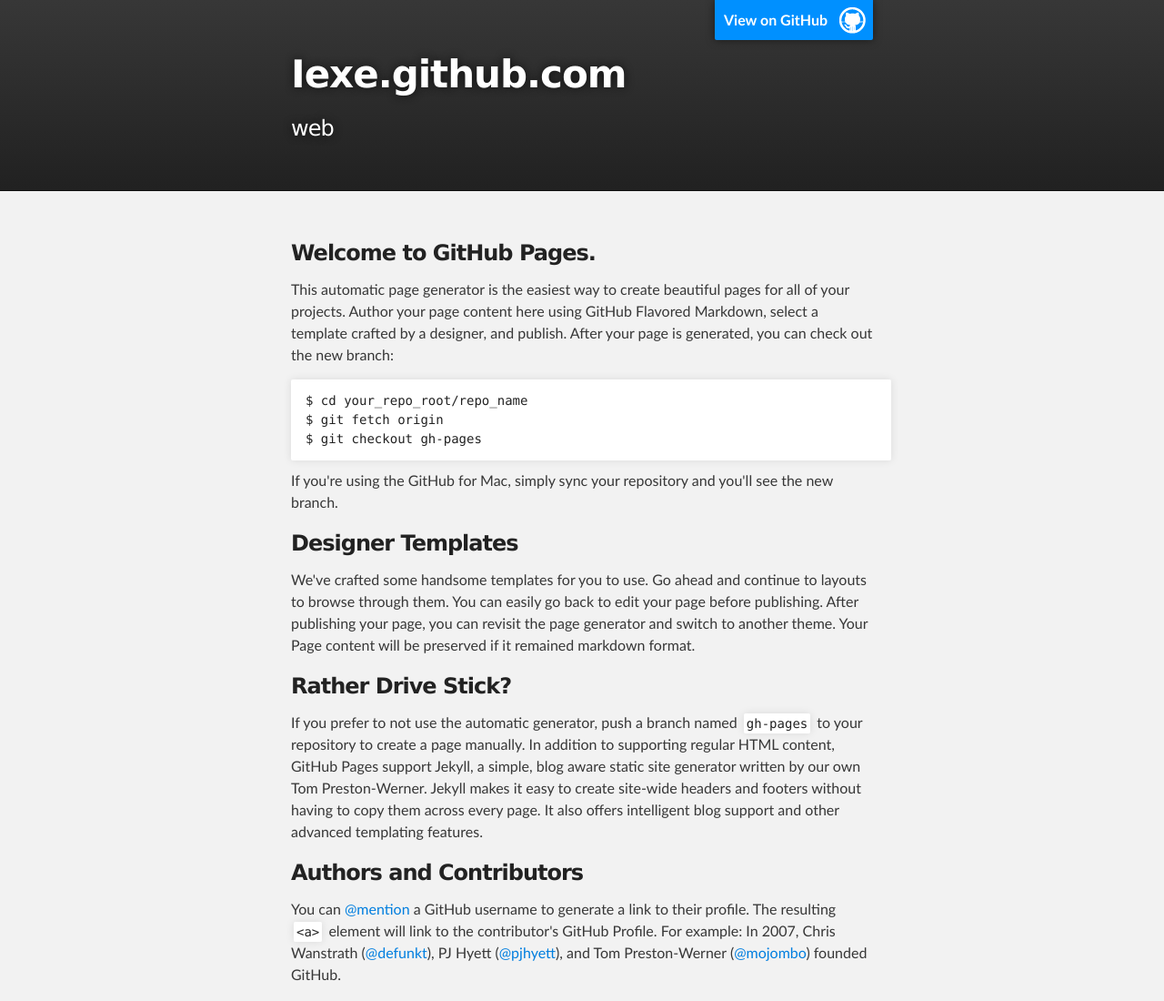
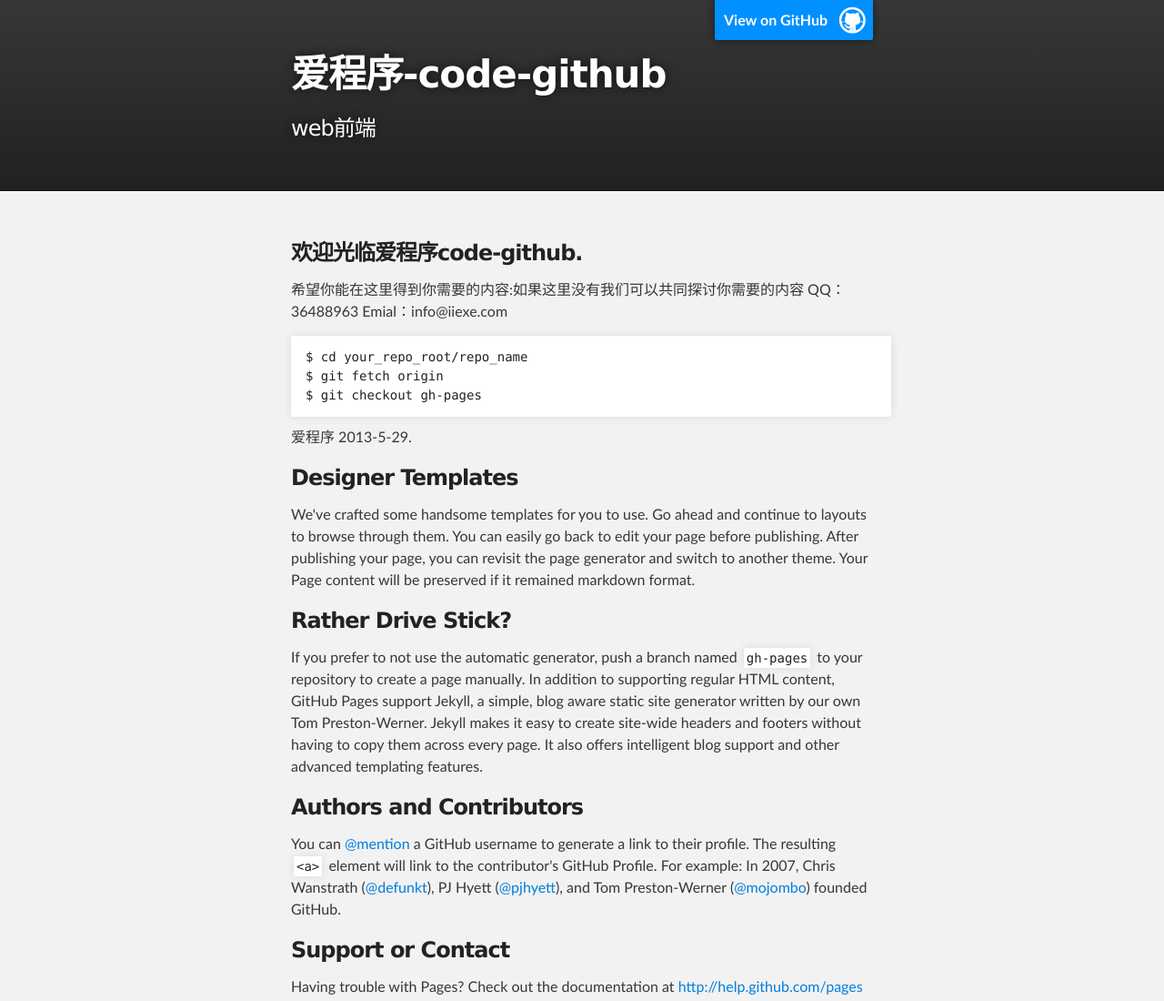
Before and after one commit to iexe/iexe.github.com, a plain HTML site: page index.html in a window 1280 px wide. Shown: the top 1100 px of the page at 91% size. Drawn offline with Linux system fonts and the light colour scheme.

Commit message:
Update index.html

```diff
--- a/index.html
+++ b/index.html
@@ -18,8 +18,8 @@
         <header class="inner">
           <a id="forkme_banner" href="https://github.com/iexe">View on GitHub</a>
 
-          <h1 id="project_title">Iexe.github.com</h1>
-          <h2 id="project_tagline">web</h2>
+          <h1 id="project_title">爱程序-code-github</h1>
+          <h2 id="project_tagline">web前端</h2>
 
         </header>
     </div>
@@ -28,16 +28,16 @@
     <div id="main_content_wrap" class="outer">
       <section id="main_content" class="inner">
         <h3>
-<a name="welcome-to-github-pages" class="anchor" href="#welcome-to-github-pages"><span class="octicon octicon-link"></span></a>Welcome to GitHub Pages.</h3>
+<a name="welcome-to-github-pages" class="anchor" href="#welcome-to-github-pages"><span class="octicon octicon-link"></span></a>欢迎光临爱程序code-github.</h3>
 
-<p>This automatic page generator is the easiest way to create beautiful pages for all of your projects. Author your page content here using GitHub Flavored Markdown, select a template crafted by a designer, and publish. After your page is generated, you can check out the new branch:</p>
+<p>希望你能在这里得到你需要的内容:如果这里没有我们可以共同探讨你需要的内容 QQ：36488963 Emial：info@iiexe.com</p>
 
 <pre><code>$ cd your_repo_root/repo_name
 $ git fetch origin
 $ git checkout gh-pages
 </code></pre>
 
-<p>If you're using the GitHub for Mac, simply sync your repository and you'll see the new branch.</p>
+<p>爱程序 2013-5-29.</p>
 
 <h3>
 <a name="designer-templates" class="anchor" href="#designer-templates"><span class="octicon octicon-link"></span></a>Designer Templates</h3>
```
